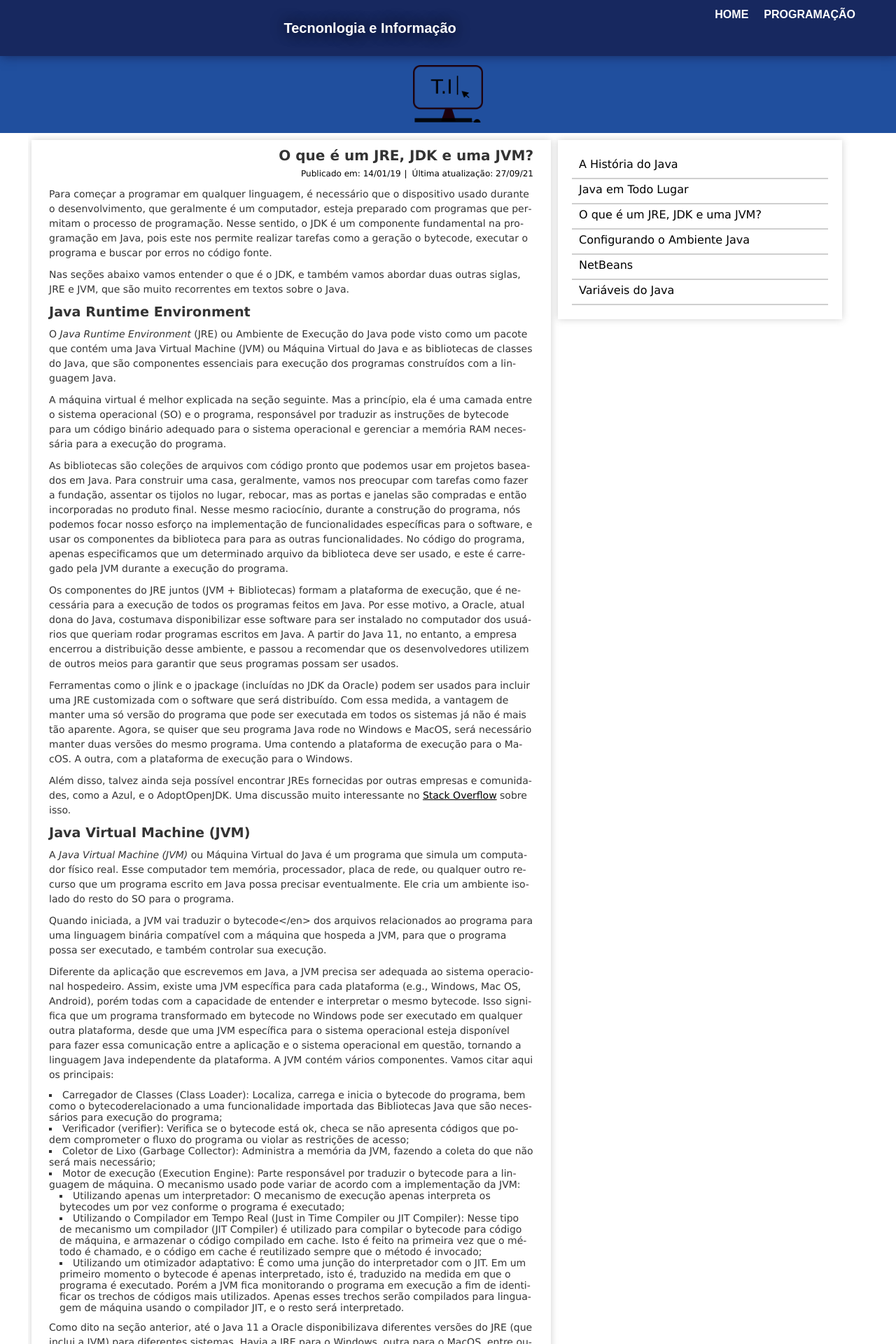
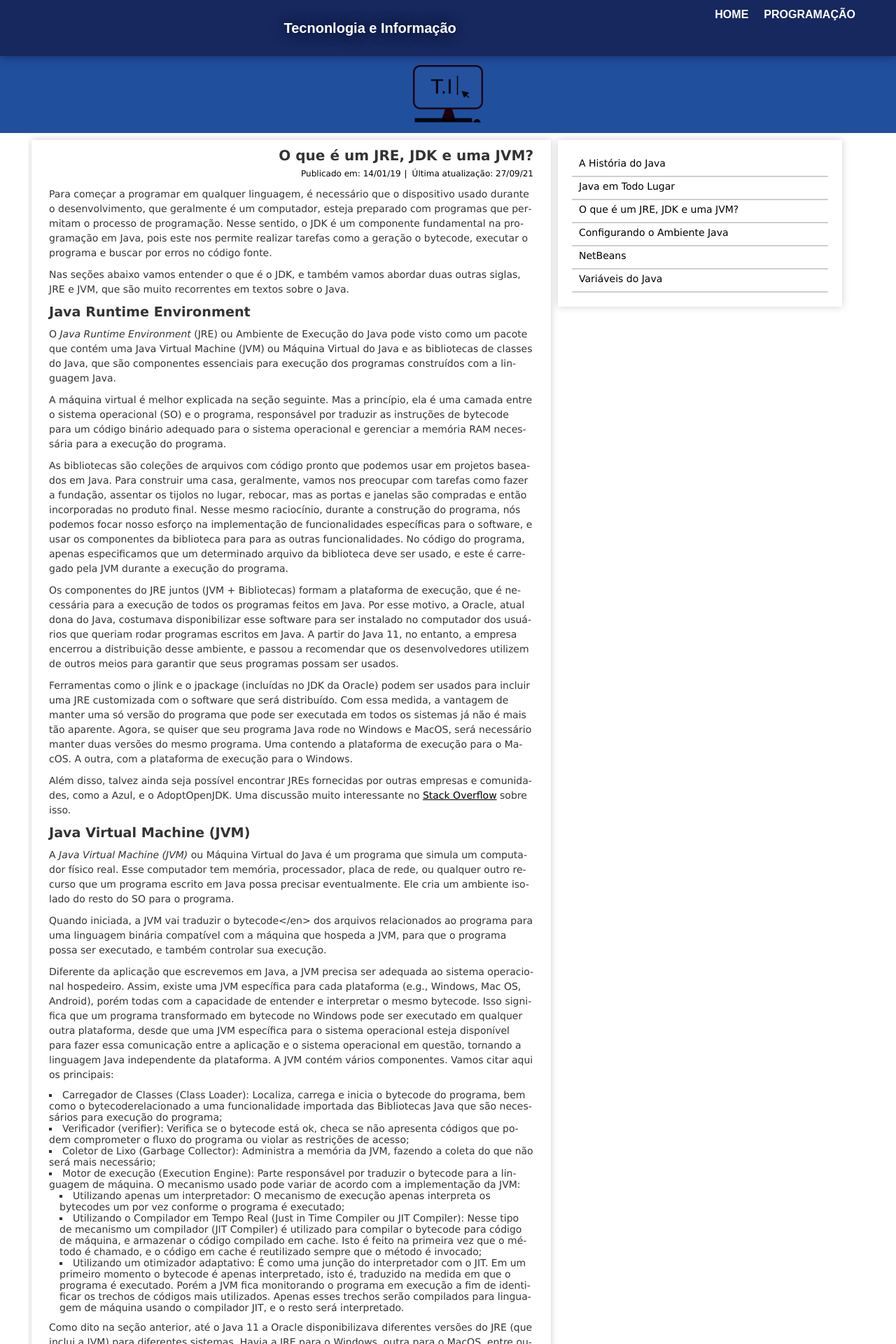
Before and after one commit to Quas1Dev/QuasiDev, a Jekyll site: the page built from _posts/2019-01-14-java-jre-and-jdk-ptbr.md, in a window 1280 px wide. Shown: the top 1920 px of the page at 70% size. Built offline with Jekyll 4.4.1, drawn with Linux system fonts in a browser that asks for light colours; nearby versions of some CDN libraries; comment, search, counter and statistics services are not loaded.

Commit message:
Font size configuration set for the posts.

```diff
--- a/assets/css/original/article-style.css
+++ b/assets/css/original/article-style.css
@@ -1,11 +1,12 @@
 @charset "UTF-8";
 
 :root {
+  font-size: 20px;
   --font-heading: "Microsoft YaHei", "Lucida Sans Unicode", helvetica, sans-serif;
   --font-rest: "Source Sans Pro","Lucida Sans Unicode", helvetica, sans-serif;
   --color-1: #333;
   --shadow: rgba(100, 100, 100, .3);
-  font-size: 20px;
+  --font-size-rest: .7rem;
 }
 
 .conteiner {
@@ -78,7 +79,6 @@
   word-wrap: break-word;
   color: var(--color-1);
   hyphens: auto;
-  --font-size-rest: .7rem;
 }
 
 #a-body p {
@@ -346,7 +346,7 @@
   padding: 5px 2px 10px 10px;
   border-bottom: 2px solid #00000030;
   text-decoration: none;
-  font: 0.8em --font-heading, var(--font-rest);
+  font: 0.7rem var(--font-rest);
   color: #000;
 }
 
```
Also changed, not shown: assets/css/article-style.min.css, 1 other file.
